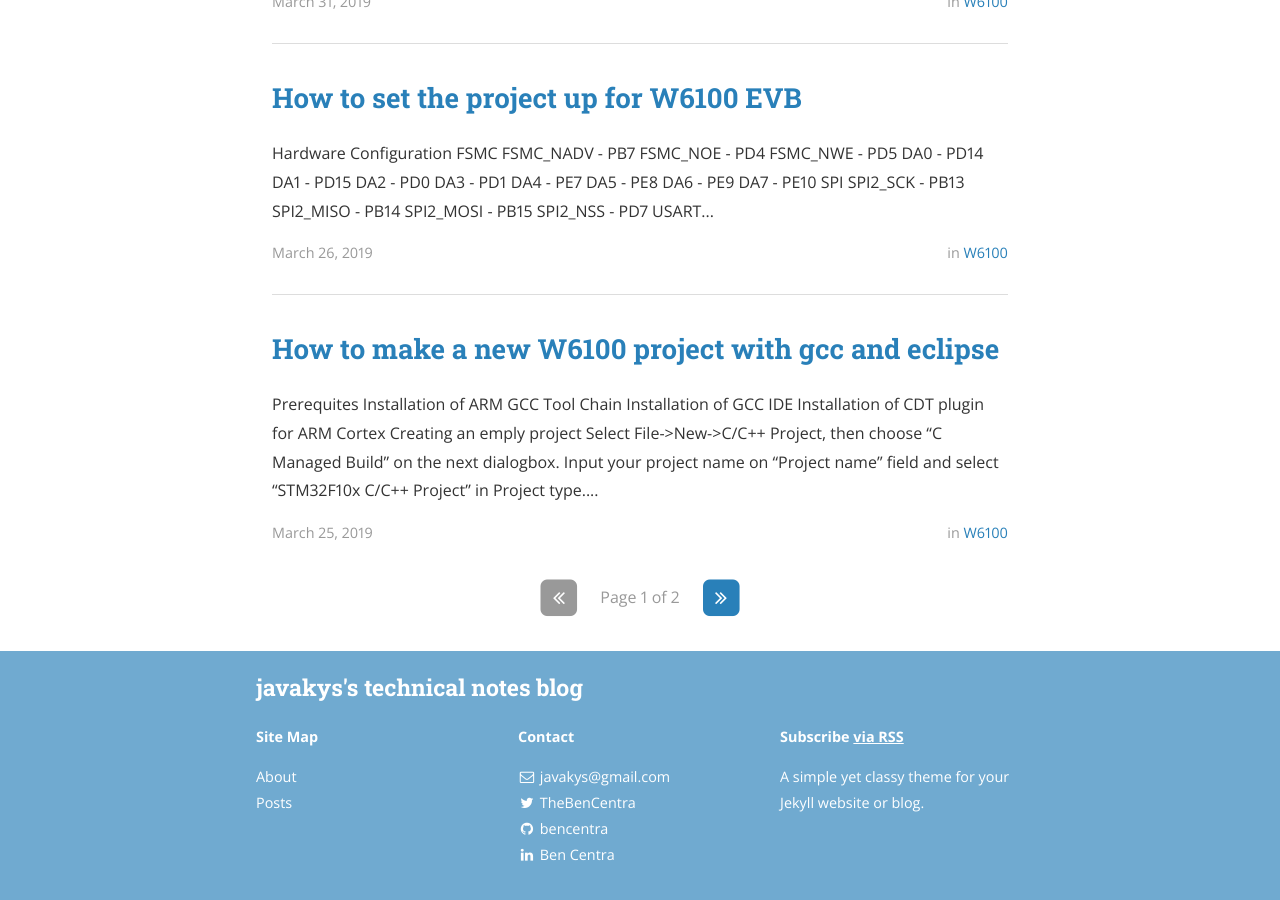
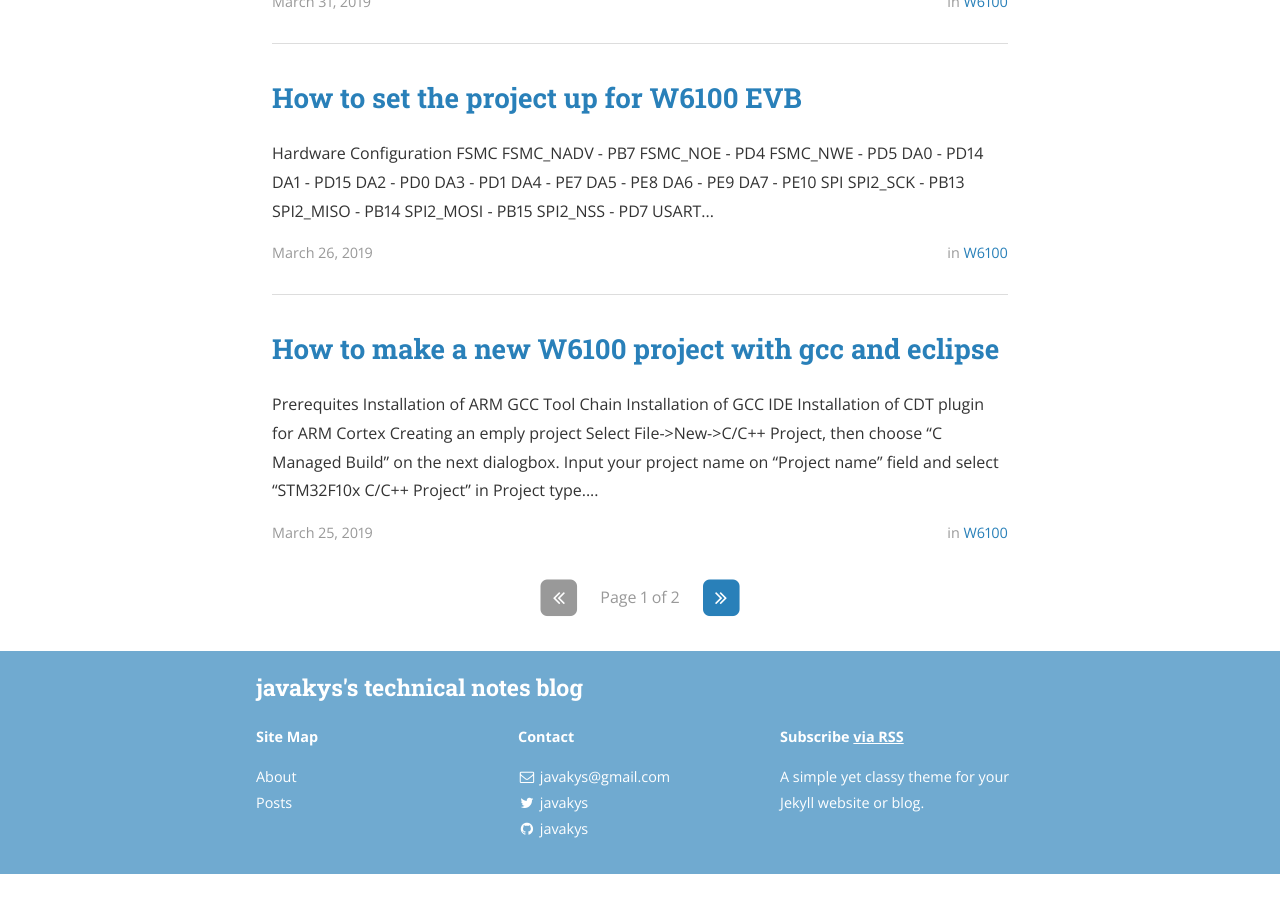
Before and after one commit to javakys/javakys.github.io, a Jekyll site: the page built from index.html, in a window 1280 px wide and 900 px high, scrolled down 1372 px. Built offline with Jekyll 4.4.1, drawn with Linux system fonts in a browser that asks for light colours; nearby versions of some CDN libraries; the list of posts is cut into pages by our own code; after the commit the page ends 2246 px from its top, so only the background shows below that; part of the change alters nothing that is shown.

Commit message:
add google analytics

```diff
--- a/_config.yml
+++ b/_config.yml
@@ -47,7 +47,7 @@ jekyll-archives:
 # disqus_shortname: bencentra
 
 # Google analytics
-# ga_tracking_id: "UA-XXXX-1"
+ga_tracking_id: "UA-138688521-1"
 
 # Category descriptions (for archive pages)
 descriptions:
@@ -75,114 +75,23 @@ descriptions:
 social:
   - name: Twitter
     icon: twitter
-    username: TheBenCentra
-    url: https://twitter.com/TheBenCentra
+    username: javakys
+    url: https://twitter.com/javakys
     desc: Follow me on Twitter
     share: true
 
   - name: Facebook
     icon: facebook
-    username: thebencentra
+    username: javakys
     url:
     desc: Friend me on Facebook
     share: true
 
   - name: GitHub
     icon: github
-    username: bencentra
-    url: https://github.com/bencentra
+    username: javakys
+    url: https://github.com/javakys
     desc: Fork me on GitHub
-    share: false
-
-  - name: LinkedIn
-    icon: linkedin
-    username: Ben Centra
-    url: https://www.linkedin.com/pub/ben-centra/47/769/60a
-    desc: Connect with me on LinkedIn
-    share: true
-
-  - name: Google+
-    icon: google-plus
-    username:
-    url:
-    desc: Add me to your Circles
-    share: true
-
-  - name: YouTube
-    icon: youtube
-    username:
-    url:
-    desc: Subscribe on YouTube
-    share: false
-
-  - name: Instagram
-    icon: instagram
-    username:
-    url:
-    desc: Follow me on Instagram
-    share: false
-
-  - name: Pinterest
-    icon: pinterest
-    username:
-    url:
-    desc: Follow me on Pinterest
-    share: true
-
-  - name: SoundCloud
-    icon: soundcloud
-    username:
-    url:
-    desc: Follow me on SoundCloud
-    share: false
-
-  - name: Tumblr
-    icon: tumblr
-    username:
-    url:
-    desc: Follow me on Tumblr
-    share: false
-
-  - name: Steam
-    icon: steam
-    username:
-    url:
-    desc: Friend me on Steam
-    share: false
-
-  - name: Dribbble
-    icon: dribbble
-    username:
-    url:
-    desc: Follow me on Dribble
-    share: false
-
-  - name: Vimeo
-    icon: vimeo-square
-    username:
-    url:
-    desc: Follow me on Vimeo
-    share: false
-
-  - name: Vine
-    icon: vine
-    username:
-    url:
-    desc: Follow me on Vine
-    share: false
-
-  - name: Reddit
-    icon: reddit
-    username:
-    url:
-    desc: Share to Reddit
-    share: true
-
-  - name: "Hacker News"
-    icon: hacker-news
-    username:
-    url:
-    desc: Share to Hacker News
     share: false
 
 # Social sharing protocols
```
